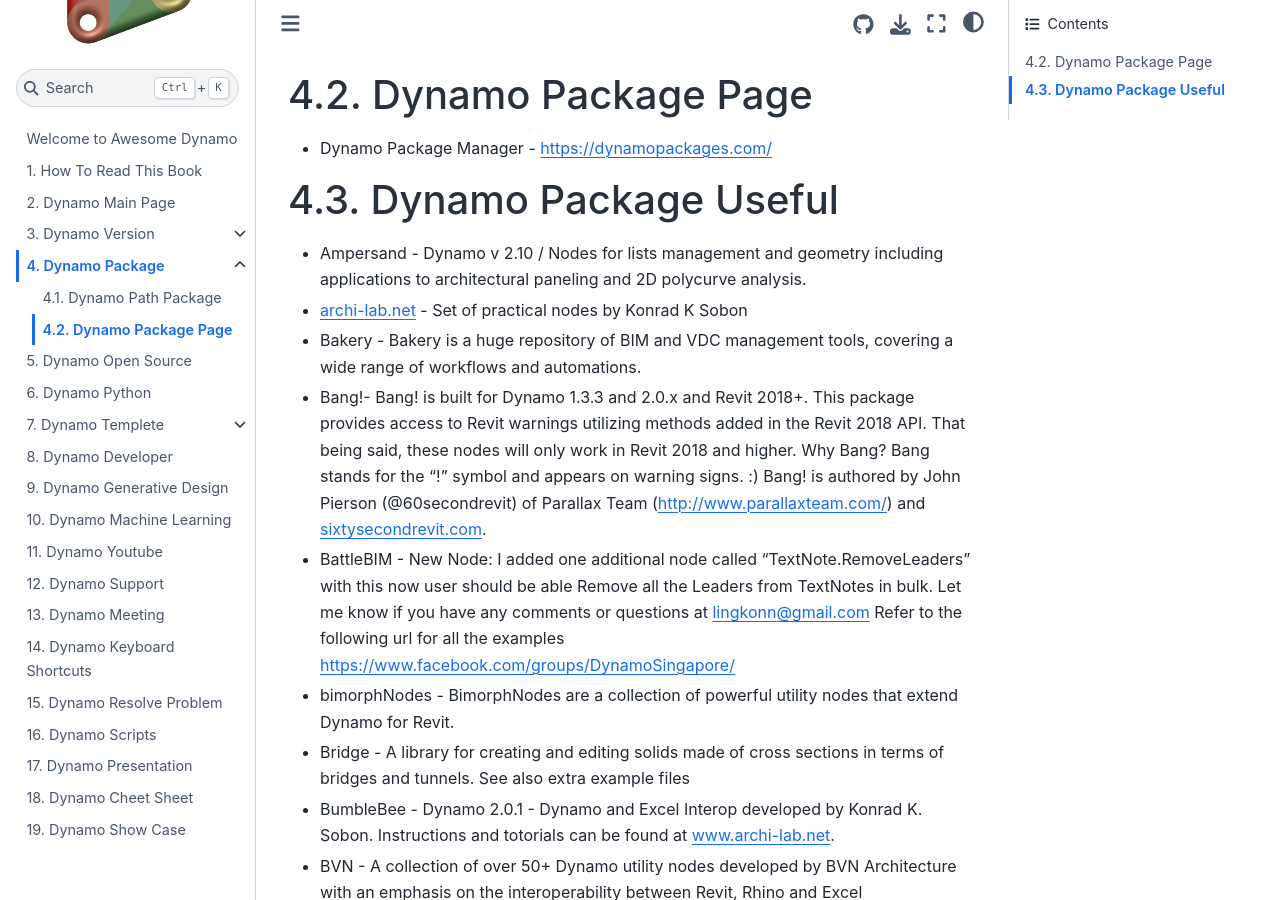
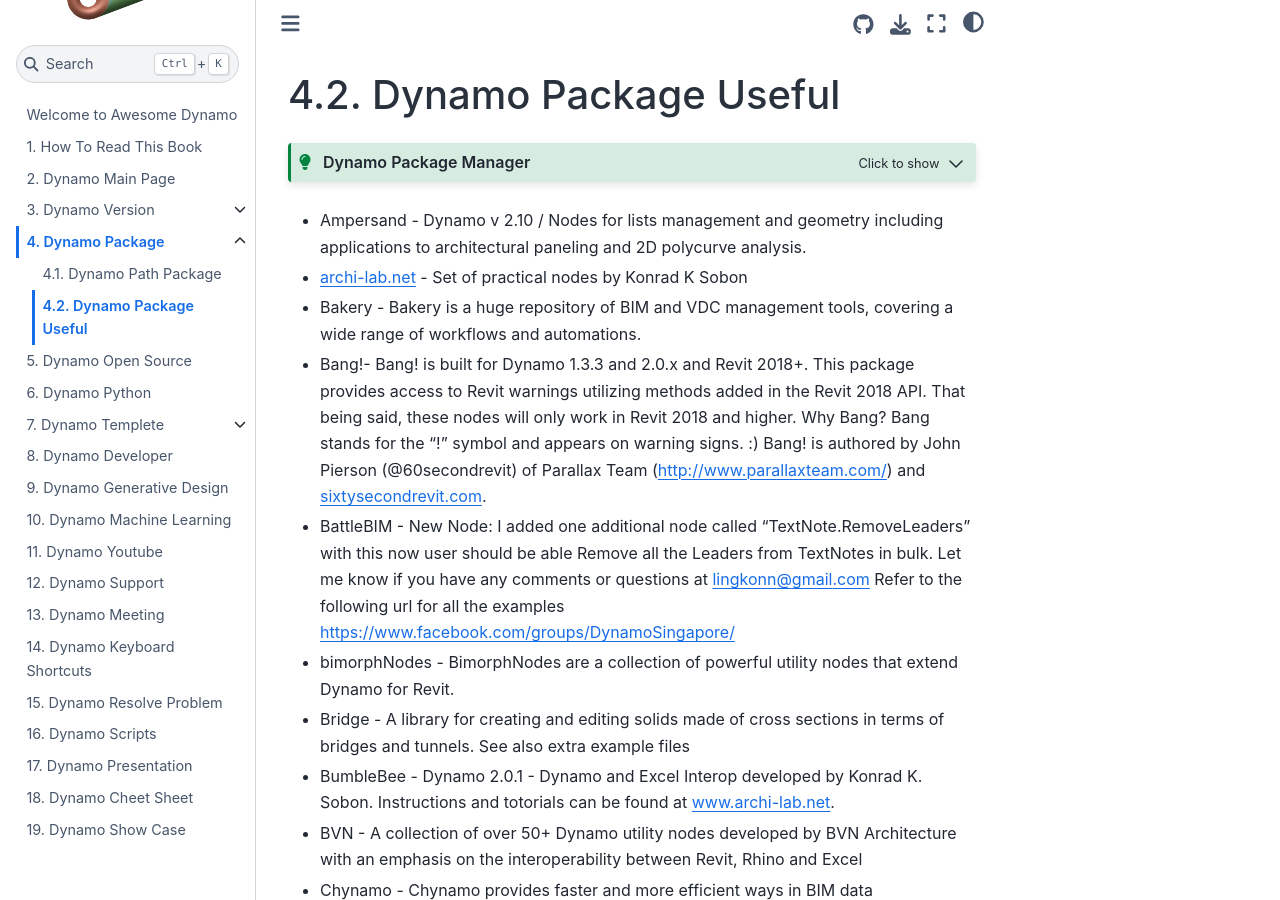
Before and after one commit to chuongmep/Awesome-Dynamo, a Jupyter Book: the page built from DynamoPackage/dyndevelopackage.md, in a window 1280 px wide and 900 px high. Built offline with Jupyter Book 1.0.4 settings and Sphinx 7.4.7 and the Sphinx Book theme 1.1.4, drawn with Linux system fonts in a browser that asks for light colours.

Commit message:
fix content

````diff
--- a/DynamoPackage/dyndevelopackage.md
+++ b/DynamoPackage/dyndevelopackage.md
@@ -1,8 +1,11 @@
 
-# Dynamo Package Page
+# Dynamo Package Useful
 
-- Dynamo Package Manager  - https://dynamopackages.com/
-# Dynamo Package Useful
+```{admonition} Dynamo Package Manager
+:class: tip, dropdown
+https://dynamopackages.com/
+```
+
 - Ampersand - Dynamo v 2.10 / Nodes for lists management and geometry including applications to architectural paneling and 2D polycurve analysis.
 - archi-lab.net - Set of practical nodes by Konrad K Sobon
 - Bakery - Bakery is a huge repository of BIM and VDC management tools, covering a wide range of workflows and automations.
````
Also changed, not shown: DynamoML/dynml.md (+4 -4 lines), DynamoTemplete/designscripttemplete.md (+4 -0 lines).
